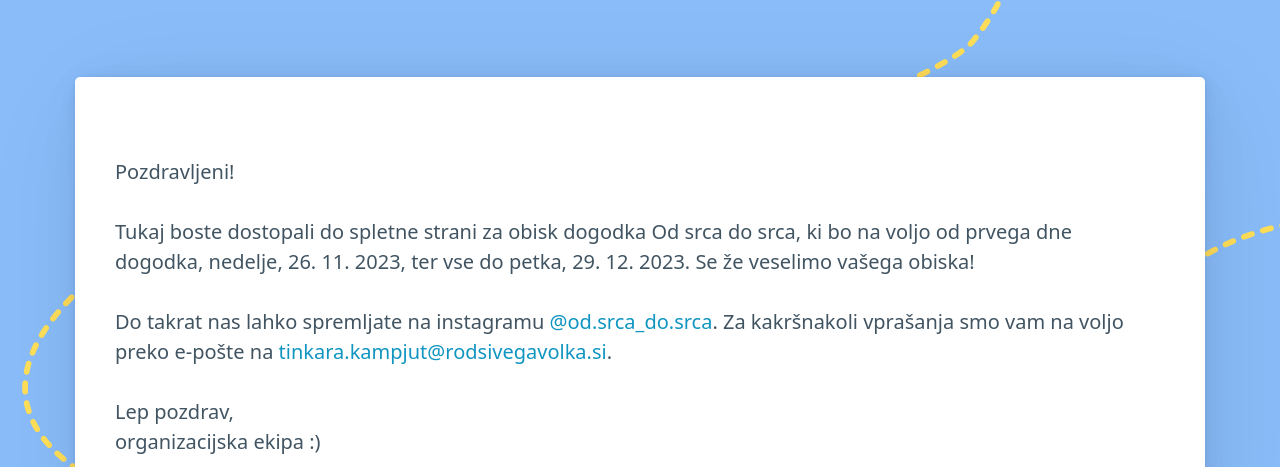
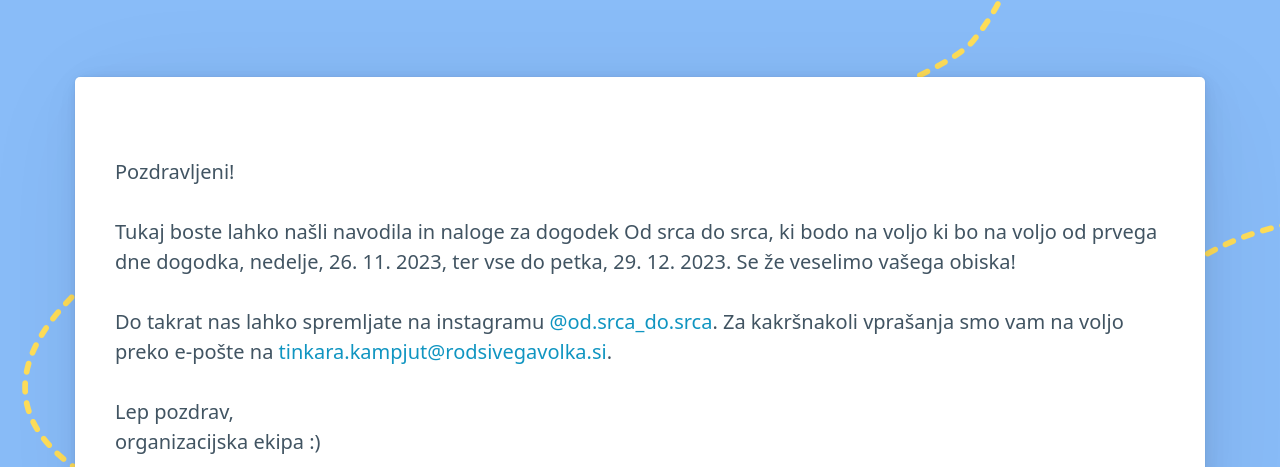
Before and after one commit to mucamaca/osds, a plain HTML site: page index.html in a window 1280 px wide. Shown: the part 333-800 px from the top of the page. Drawn offline with nearby package versions, Linux system fonts and the light colour scheme.

Commit message:
reword contents

```diff
--- a/index.html
+++ b/index.html
@@ -26,8 +26,8 @@
 			<div>
 				<p>Pozdravljeni!</p>
 				<p>
-				Tukaj boste dostopali do spletne strani za obisk dogodka Od
-				srca do srca, ki bo na voljo od prvega dne dogodka, nedelje,
+				Tukaj boste lahko našli navodila in naloge za dogodek Od srca do srca, ki bodo na voljo
+				ki bo na voljo od prvega dne dogodka, nedelje,
 				26. 11. 2023, ter vse do petka, 29. 12. 2023.
 				Se že veselimo vašega obiska! </p>
 				<p>Do takrat nas lahko spremljate na instagramu
```
